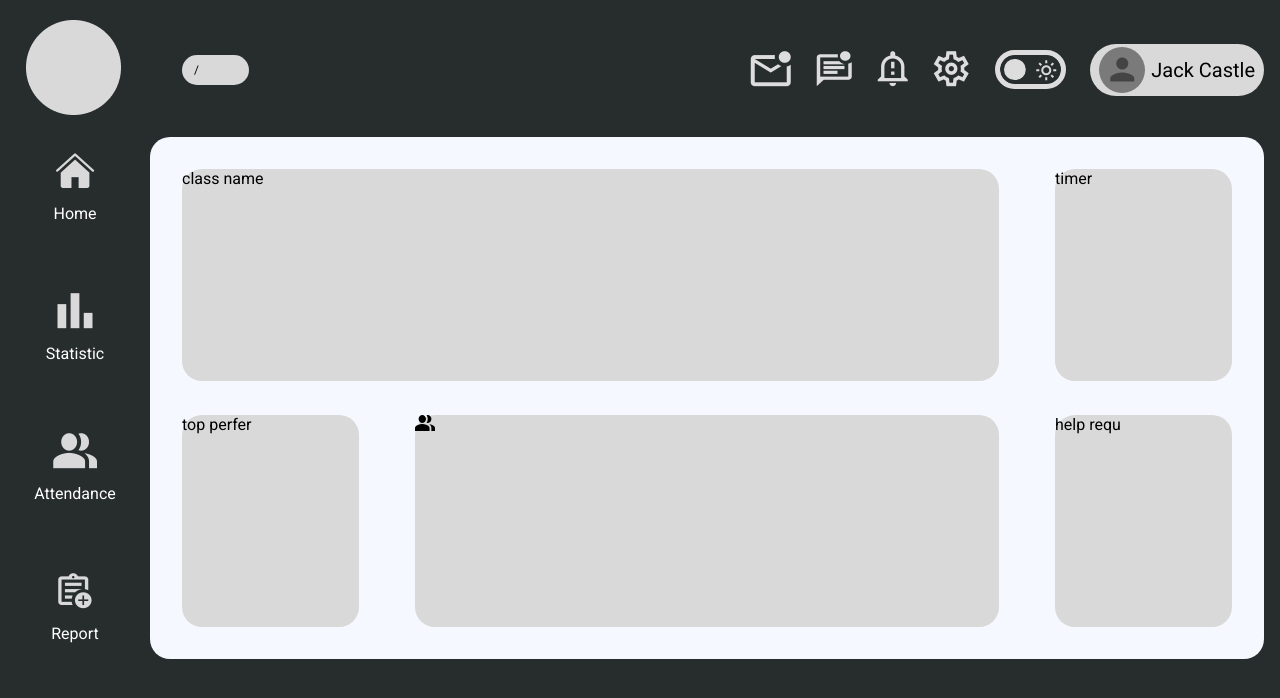
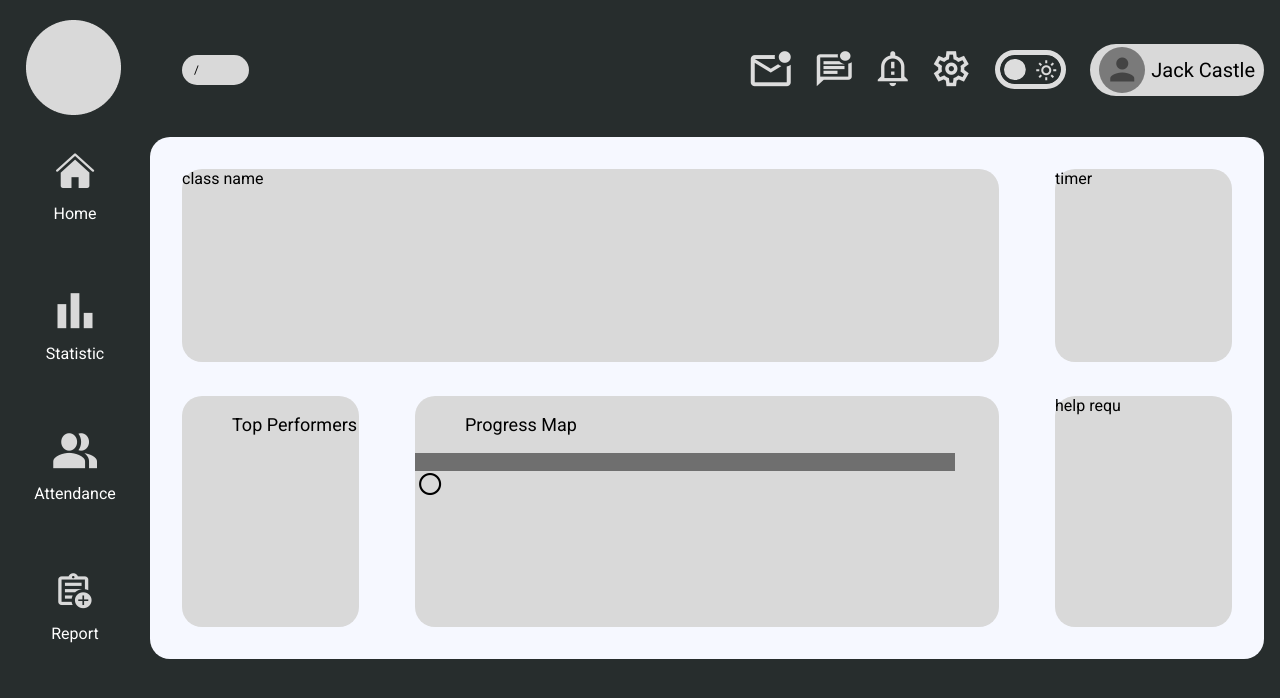
Before and after one commit to longphung/strayballoon-fe, a Vue app: page / in a window 1280 px wide. Shown: the top 698 px of the page. Built offline with nearby package versions, Linux system fonts and the light colour scheme.

Commit message:
some changes

```diff
--- a/src/components/ProgressMap.vue
+++ b/src/components/ProgressMap.vue
@@ -20,9 +20,9 @@ export default {
 </script>
 
 <template>
-  <div class='progress-map'>
-    <VIcon name='attendance'/>
-    <span class='student-avatar' :style="`left: ${offset}`"></span>
+  <div class='progress-map'><p class="progress-title">Progress Map</p>
+    <div class="bar"></div>
+    <span class='student-avatar' :style="`left: ${offset}`">&#9675;</span>
   </div>
 </template>
 
@@ -33,8 +33,22 @@ export default {
   width: 36.5rem;
   position: relative
 }
-
+.progress-title {
+  padding-left: 50px;
+  font-family: 'Roboto';
+  font-style: normal;
+  font-weight: 400;
+  font-size: 18px;
+}
 .student-avatar {
   position: absolute;
+  font-size: 50px;
+}
+.bar{
+  position: absolute;
+  width: 540px;
+  height: 0px;
+  color: #6F6F6F;
+  border: 9px solid #6F6F6F;
 }
 </style>
--- a/src/components/TopPerformers.vue
+++ b/src/components/TopPerformers.vue
@@ -5,7 +5,8 @@ export default {
 </script>
 
 <template>
-  <div class='top-performers'> top perfer</div>
+  <div class='top-performers'><p class="performance-title">Top Performers</p>
+  </div>
 </template>
 
 <style scoped>
@@ -13,4 +14,11 @@ export default {
   background: #D9D9D9;
   border-radius: 20px;
 }
+.performance-title {
+  padding-left: 50px;
+  font-family: 'Roboto';
+  font-style: normal;
+  font-weight: 400;
+  font-size: 18px;
+}
 </style>
```
